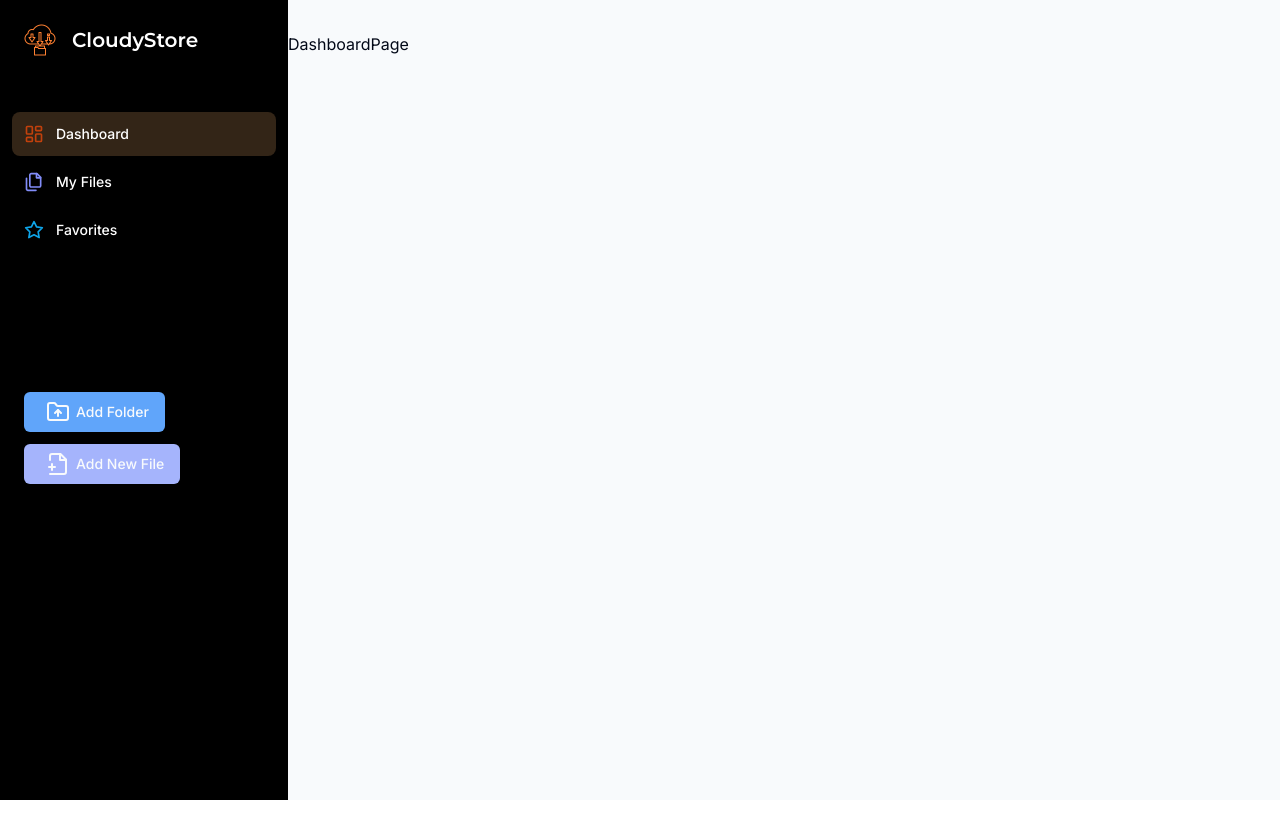
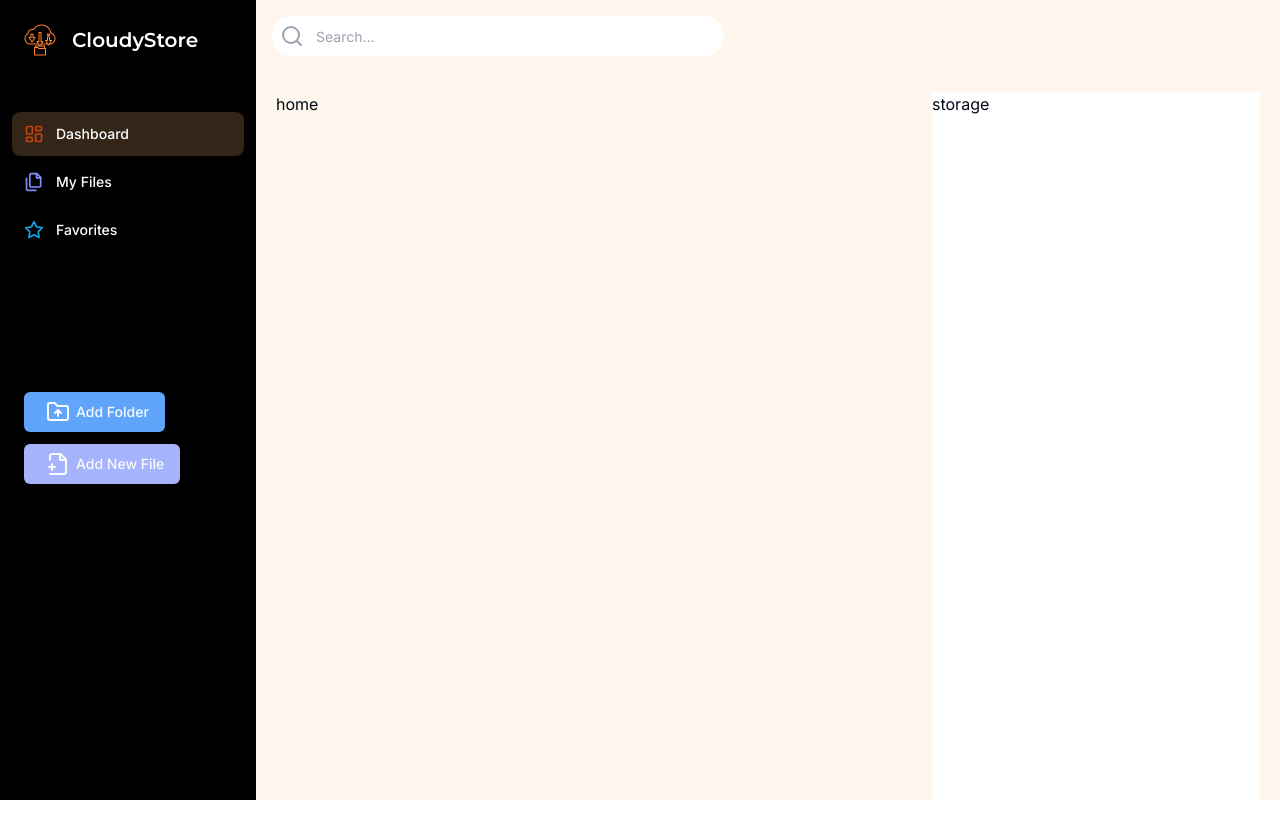
Before and after one commit to fiificode/cloudystore, a Next.js app: page /dashboard in a window 1280 px wide. Shown: the top 838 px of the page. Before the commit the page ends 800 px from the top, so only its background shows below. Built offline with nearby package versions, Linux system fonts and the light colour scheme.

Commit message:
searchbar

```diff
--- a/app/(dashboard)/(routes)/dashboard/page.tsx
+++ b/app/(dashboard)/(routes)/dashboard/page.tsx
@@ -4,7 +4,12 @@ import { UserButton } from "@clerk/nextjs";
 const DashboardPage = () => {
   return (
     <>
-      <div>DashboardPage</div>
+      <div className='grid p-5 grid-cols-1 md:grid-cols-3 md:h-screen w-full'>
+        <div className='col-span-2'>
+          home
+        </div>
+        <div className='bg-white h-full'>storage</div>
+      </div>
 
 
     </>
--- a/app/(dashboard)/layout.tsx
+++ b/app/(dashboard)/layout.tsx
@@ -4,12 +4,12 @@ import React from "react";
 
 const AppLayout = ({ children }: { children: React.ReactNode }) => {
   return (
-    <div className="h-full relative bg-slate-50">
-      <div className="hidden h-full md:flex md:flex-col md:fixed md:w-72 md:inset-y-0 z-[80] bg-black">
+    <div className="h-full relative bg-orange-50">
+      <div className="hidden h-full md:flex md:flex-col md:fixed md:w-64 md:inset-y-0 z-[80] bg-black">
         <Sidebar />
       </div>
       <Navbar />
-      <main className="md:pl-72">{children}</main>
+      <main className="md:pl-64">{children}</main>
     </div>
   );
 };
--- a/components/navbar/Navbar.tsx
+++ b/components/navbar/Navbar.tsx
@@ -1,11 +1,16 @@
 import React from 'react'
 import { UserButton } from '@clerk/nextjs'
 import MobileSidebar from '../mobile-sidebar/MobileSidebar'
+import { Input } from '../ui/input'
+import Searchbar from '../searchbar/Searchbar'
 
 const Navbar = () => {
   return (
-    <div className='flex items-center p-4'>
+    <div className='flex justify-evenly items-center p-4'>
         <MobileSidebar />
+        <div className='md:pl-64 w-full'>
+        <Searchbar />
+        </div>
         <div className="flex w-full justify-end">
             <UserButton afterSignOutUrl="/"/>
         </div>
--- /dev/null
+++ b/components/searchbar/Searchbar.tsx
@@ -0,0 +1,24 @@
+"use client"
+
+import { Search } from 'lucide-react'
+import React from 'react'
+
+const Searchbar = () => {
+    const handleKeyDown = (event:any) => {
+        const inputValue = event.target.value;
+        console.log("Input value:", inputValue);
+      };
+  return (
+    <div>
+        <div className="flex gap-3 bg-white p-2 rounded-full items-center w-full">
+            <Search className='w-6 h-6 text-gray-400'/>
+            <input type="text"
+            placeholder='Search...'
+            onKeyDown={handleKeyDown}
+            className='bg-transparent outline-none w-full md:w-[400px] text-[14px] text-black' />
+        </div>
+    </div>
+  )
+}
+
+export default Searchbar
--- a/components/sidebar/Sidebar.tsx
+++ b/components/sidebar/Sidebar.tsx
@@ -4,10 +4,16 @@ import { Montserrat } from "next/font/google";
 import Image from "next/image";
 import Link from "next/link";
 import React from "react";
-import {usePathname} from "next/navigation"
+import { usePathname } from "next/navigation";
 
 import { cn } from "@/lib/utils";
-import { FilePlus2, FilesIcon, FolderUp, LayoutDashboard, StarIcon } from "lucide-react";
+import {
+  FilePlus2,
+  FilesIcon,
+  FolderUp,
+  LayoutDashboard,
+  StarIcon,
+} from "lucide-react";
 import { Button } from "../ui/button";
 
 const montserrat = Montserrat({ weight: "600", subsets: ["latin"] });
@@ -40,7 +46,7 @@ const Sidebar = () => {
       <div className="px-3 py-2 flex-1">
         <Link href={"/dashboard"} className="flex items-center pl-3 mb-14">
           <div className="relative w-8 h-8 mr-4">
-            <Image fill alt="Logo" src={"/logo.png"} />
+            <Image fill alt="Logo" sizes="8" src={"/logo.png"} />
           </div>
           <h1 className={cn("text-xl font-bold", montserrat.className)}>
             CloudyStore
@@ -51,7 +57,12 @@ const Sidebar = () => {
             <Link
               href={route.href}
               key={route.href}
-              className={cn("text-sm group flex p-3 w-full justify-start font-medium cursor-pointer hover:text-white hover:bg-orange-300/20 rounded-lg transition",pathname === route.href ? "text-white bg-orange-300/20":"text-white")}
+              className={cn(
+                "text-sm group flex p-3 w-full justify-start font-medium cursor-pointer hover:text-white hover:bg-orange-300/20 rounded-lg transition",
+                pathname === route.href
+                  ? "text-white bg-orange-300/20"
+                  : "text-white"
+              )}
             >
               <div className="flex items-center flex-1">
                 <route.icon className={cn("h-5 w-5 mr-3", route.color)} />
@@ -63,12 +74,12 @@ const Sidebar = () => {
         <div className="mt-32 flex p-3 flex-col gap-3 w-full">
           <div className="createFloder">
             <Button variant={"folder"}>
-              <FolderUp className="w-9 -h-9"/> Add Folder
+              <FolderUp className="w-9 -h-9" /> Add Folder
             </Button>
           </div>
           <div className="addFile w-full">
             <Button variant={"file"}>
-              <FilePlus2 className="w-9 -h-9"/> Add New File
+              <FilePlus2 className="w-9 -h-9" /> Add New File
             </Button>
           </div>
         </div>
--- /dev/null
+++ b/components/ui/input.tsx
@@ -0,0 +1,25 @@
+import * as React from "react"
+
+import { cn } from "@/lib/utils"
+
+export interface InputProps
+  extends React.InputHTMLAttributes<HTMLInputElement> {}
+
+const Input = React.forwardRef<HTMLInputElement, InputProps>(
+  ({ className, type, ...props }, ref) => {
+    return (
+      <input
+        type={type}
+        className={cn(
+          "flex h-10 w-full rounded-md border border-input bg-background px-3 py-2 text-sm ring-offset-background file:border-0 file:bg-transparent file:text-sm file:font-medium placeholder:text-muted-foreground focus-visible:outline-none focus-visible:ring-2 focus-visible:ring-ring focus-visible:ring-offset-2 disabled:cursor-not-allowed disabled:opacity-50",
+          className
+        )}
+        ref={ref}
+        {...props}
+      />
+    )
+  }
+)
+Input.displayName = "Input"
+
+export { Input }
```
